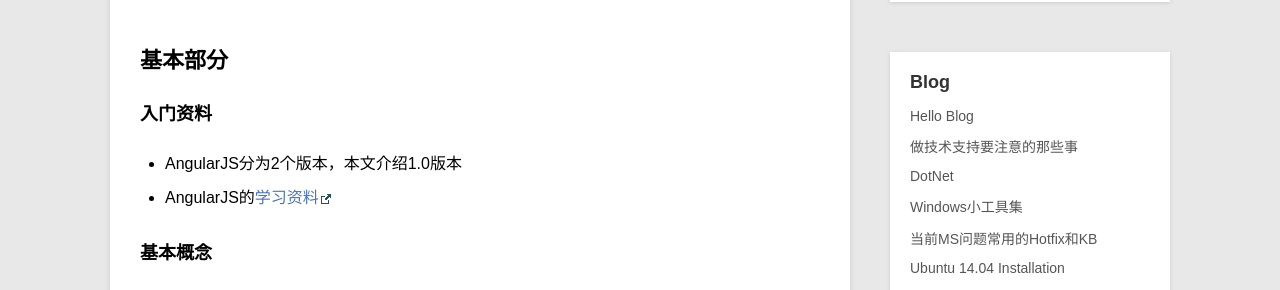
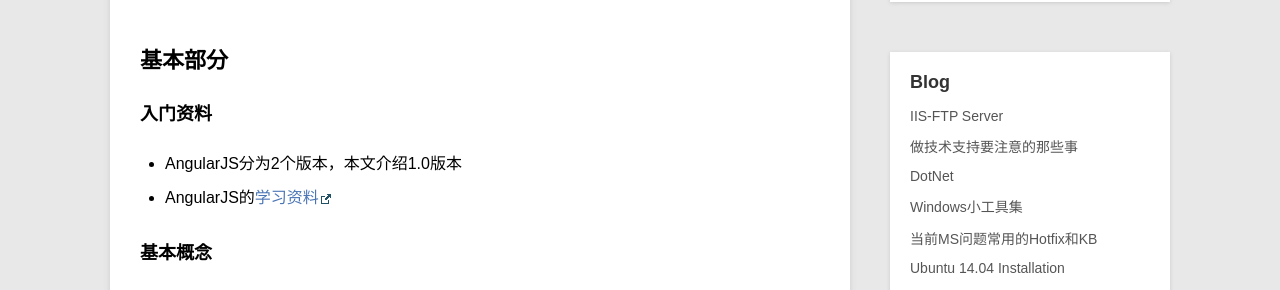
Before and after one commit to wu-wenxiang/wu-wenxiang.github.io, a Jekyll site: the page built from _posts/course/2016-08-01-Angular1.md, in a window 1280 px wide. Shown: the part 203-493 px from the top of the page. Built offline with Jekyll 4.4.1, drawn with Linux system fonts in a browser that asks for light colours.

Commit message:
update _posts/blog/2016-08-20-TS-FTP.md

```diff
--- a/_posts/blog/2016-08-20-TS-FTP.md
+++ b/_posts/blog/2016-08-20-TS-FTP.md
@@ -1,6 +1,6 @@
 ---
 layout:         post
-title:          Hello Blog
+title:          IIS-FTP Server
 category:       blog
 description:    总结了IIS-FTP服务器在运维中遇到的常见问题和排查思路
 ---
```
